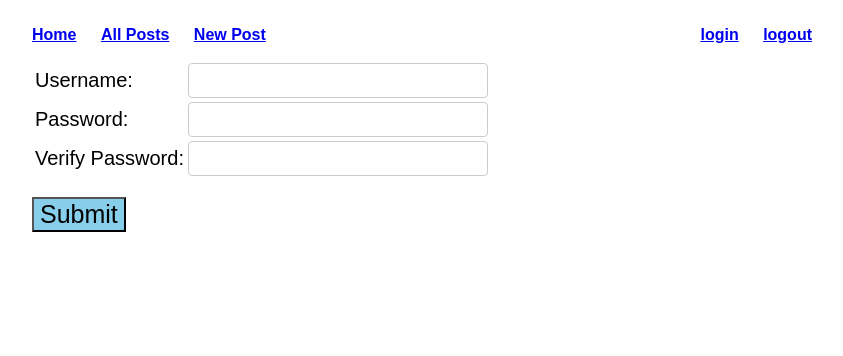
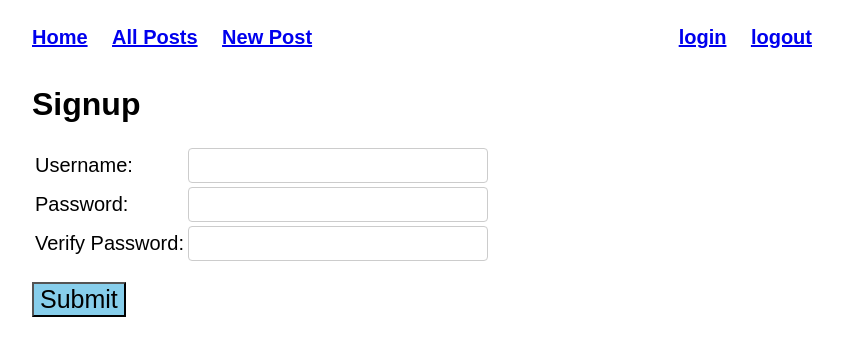
Before and after one commit to priyug29/blogz, a Flask app: page /signup in a window 1280 px wide. Shown: the top 356 px of the page, without its empty margins (208-1051 px from the left). Run offline with Flask 2, Linux system fonts and the light colour scheme.

Commit message:
modify with css

```diff
--- a/static/styles/mainpage.css
+++ b/static/styles/mainpage.css
@@ -72,6 +72,7 @@ nav ul {
 
 nav ul li {
     font-weight: bold;
+    font-size: 20px;
     list-style: none;
     display: inline-block;
     margin-right: 20px;
--- a/templates/signup.html
+++ b/templates/signup.html
@@ -1,7 +1,7 @@
 {% extends "base.html" %}
 
 {% block content %}
-
+<h1>Signup</h1>
 <form action="/signup" method="POST">
 <table>
 <tr>
```
